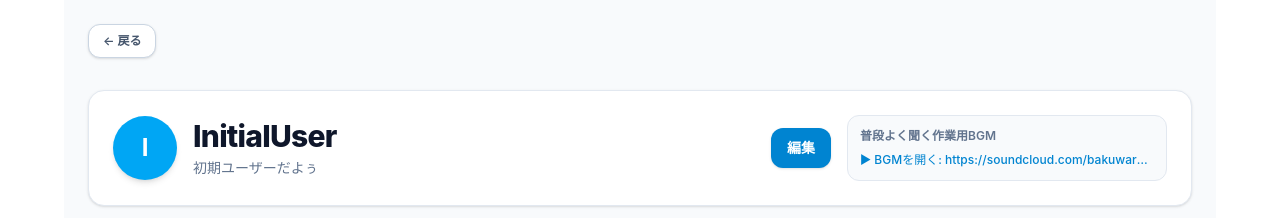
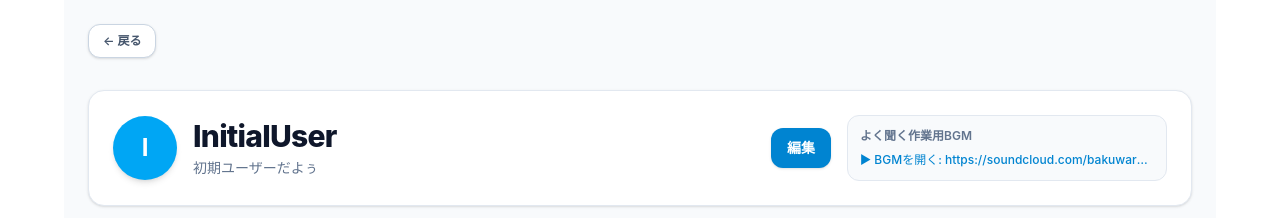
Before and after one commit to kei5o55/worklog-app, a Next.js app: page /users in a window 1280 px wide. Shown: the top 218 px of the page. Built offline with nearby package versions, Linux system fonts and the light colour scheme.

Commit message:
utl反映テスト

```diff
--- a/src/app/users/page.tsx
+++ b/src/app/users/page.tsx
@@ -289,7 +289,7 @@ export default function UserProfilePage() {
         {/* 作業BGM入力 / リンク表示 */}
         <div className="w-full sm:w-80 bg-slate-50 border border-slate-200 p-3 rounded-xl space-y-2 shrink-0">
           <span className="text-xs font-semibold text-slate-500 flex items-center gap-1">
-             普段よく聞く作業用BGM
+             よく聞く作業用BGM
           </span>
           {user.bgmUrl ? (
             <a
```
